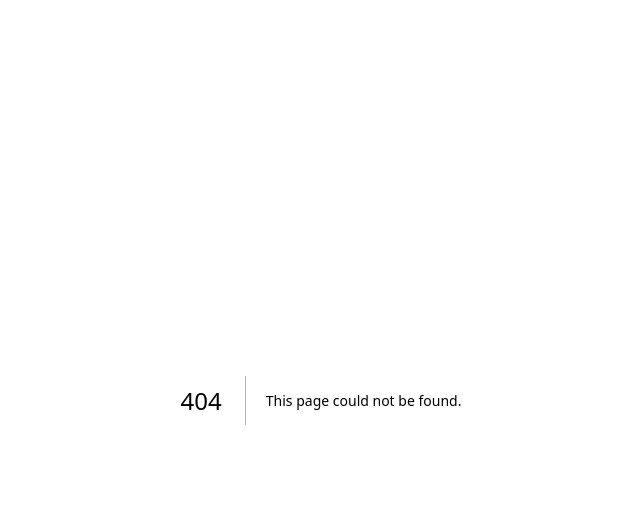
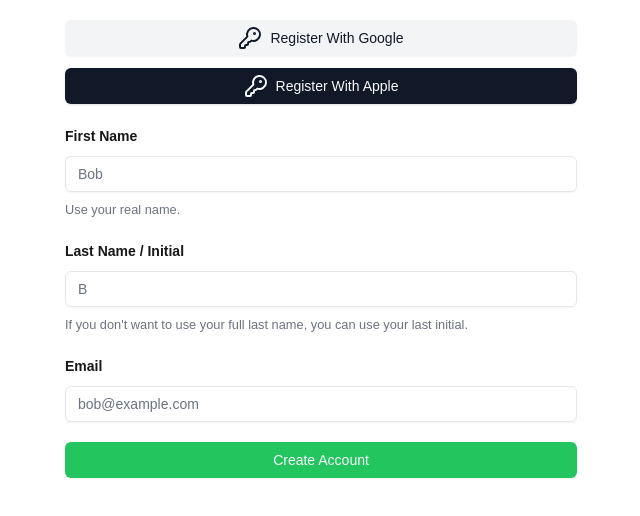
Before and after one commit to rrcoder0167/lets-assist, a Next.js app: page /register in a window 1280 px wide. Before the commit this address had no page. Shown: the top 516 px of the page, without its empty margins (319-959 px from the left). Built offline with nearby package versions, Linux system fonts and the light colour scheme.

Commit message:
Update login page

```diff
--- a/app/signup/page.tsx
+++ b/app/register/page.tsx
@@ -10,24 +10,24 @@ import "../globals.css"
 import { KeyRound } from "lucide-react"
 
 const formSchema = z.object({
-  first_name: z.string().min(2, {
-    message: "Minimum field length not achieved"
-  }).max(100, {
+  first_name: z.string().max(100, {
     message: "Maximum field length achieved"
-  }),
-  last_name: z.string().min(2, {
-    message: "Minimum field length not achieved"
-  }).max(100, {
+  }).trim(),
+  last_name: z.string().max(100, {
     message: "Maximum field length achieved"
-  })
-})
+  }).trim(),
+  email: z.string().email({
+    message: "Invalid email"
+  }).trim()
+}).required()
 
-export default function Signup() {
+export default function Register() {
   const form = useForm<z.infer<typeof formSchema>>({
     resolver: zodResolver(formSchema),
     defaultValues: {
       first_name: "",
-      last_name: ""
+      last_name: "",
+      email: ""
     }
   })
 
@@ -36,10 +36,20 @@ export default function Signup() {
     console.log(values)
   }
 
+  function googleProvider() {
+
+  }
+
+  function appleProvider() {
+
+  }
+
   return (
     <>
-      <div className="modals">
-        <Button> <KeyRound className="mr-2" /> Log in with Google </Button>
+      <title>Register</title>
+      <div className="flex flex-col justify-center mx-96 gap-y-3 my-5">
+        <Button onClick={googleProvider} variant="secondary"> <KeyRound className="mr-2" /> Register With Google </Button>
+        <Button onClick={appleProvider}> <KeyRound className="mr-2" /> Register With Apple </Button>
       </div>
       <Form {...form} >
         <form onSubmit={form.handleSubmit(onSubmit)} className="flex flex-col justify-center mx-96 gap-y-5">
@@ -50,7 +60,7 @@ export default function Signup() {
               <FormItem>
                 <FormLabel><b>First Name</b></FormLabel>
                 <FormControl>
-                  <Input placeholder="Enter your first name here" {...field} />
+                  <Input placeholder="Bob" {...field} />
                 </FormControl>
                 <FormDescription>
                   Use your real name.
@@ -66,7 +76,7 @@ export default function Signup() {
               <FormItem>
                 <FormLabel><b>Last Name / Initial</b></FormLabel>
                 <FormControl>
-                  <Input placeholder="Enter your last name or last initial here" {...field} />
+                  <Input placeholder="B" {...field} />
                 </FormControl>
                 <FormDescription>
                   If you don{"'"}t want to use your full last name, you can use your last initial.
@@ -75,7 +85,20 @@ export default function Signup() {
               </FormItem>
             )}
           />
-          <Button type="submit">Create Account</Button>
+          <FormField
+            control={form.control}
+            name="email"
+            render={({ field }) => (
+              <FormItem>
+                <FormLabel><b>Email</b></FormLabel>
+                <FormControl>
+                  <Input placeholder="bob@example.com" {...field} />
+                </FormControl>
+                <FormMessage />
+              </FormItem>
+            )}
+          />
+          <Button type="submit" variant="constructive">Create Account</Button>
         </form>
       </Form>
     </>
```
Also changed, not shown: package.json (+14 -0 lines), 1 other file (tests, documents, lock files or other folders).
